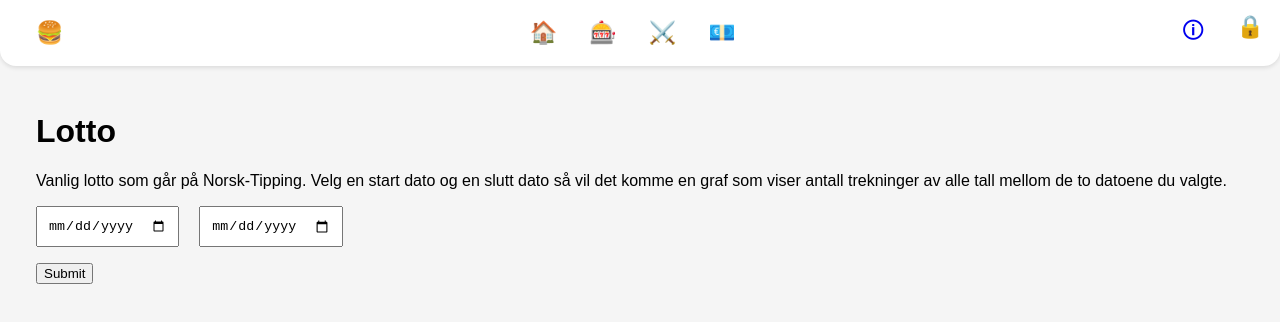
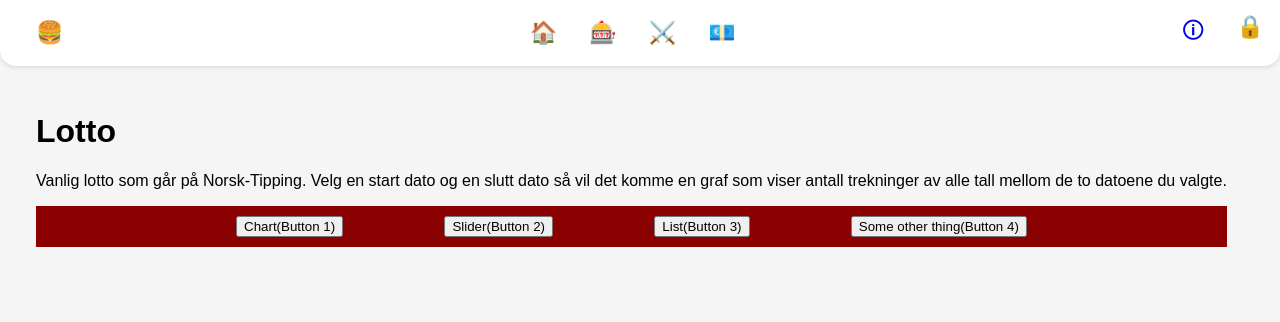
Before and after one commit to X104n/lotto, a React (Create React App) app: page /lotto/index in a window 1280 px wide. Shown: the top 322 px of the page. Built offline with nearby package versions, Linux system fonts and the light colour scheme.

Commit message:
Fixed a little nav bar within the lotto page to navigate it easier

```diff
--- a/src/pages/index.js
+++ b/src/pages/index.js
@@ -2,8 +2,7 @@
 import {Link} from 'react-router-dom';
 
 const Index = () => {
-    return (
-        <html>
+    return (<html>
     <head>
         <title>Game Stats Central</title>
     </head>
@@ -11,8 +10,7 @@
     <h1>Norsk Gjetting</h1>
     <p>Nettside som gir litt diverse statistikk på Norsk Tipping lotteri. Bruk informasjonen på eget ansvar🔥🙏🔥</p>
     </body>
-        </html>
-    );
+    </html>);
 };
 
 export default Index;
--- /dev/null
+++ b/src/pages/lotto/chartButton.js
@@ -0,0 +1,44 @@
+import React from "react";
+import { useState } from "react";
+import {APIData} from "../../getAPIData";
+import {Chart} from "./chart";
+
+const ChartButton = () => {
+
+    const [content, setContent] = useState(false);
+    const [globalData, setGlobalData] = useState(undefined);
+
+    const [startDate, setStartDate] = useState('');
+    const [endDate, setEndDate] = useState('');
+
+    function handleStartChange(event) {
+        setStartDate(event.target.value);
+    }
+
+    function handleEndChange(event) {
+        setEndDate(event.target.value);
+    }
+
+    async function handleSubmit(event) {
+        event.preventDefault();
+        const data = await APIData(startDate, endDate);
+        if(data) {
+            setContent(true)
+            setGlobalData(data)
+        }
+    }
+
+    return (
+        <div>
+            <form onSubmit={handleSubmit} className="date">
+                <input type="date" className="startDate" value={startDate} onChange={handleStartChange} />
+                <input type="date" className="endDate" value={endDate} onChange={handleEndChange} />
+                <p></p>
+                <button type="submit">Submit</button>
+            </form>
+            {content ? <Chart data={globalData} /> : null}
+        </div>
+    )
+}
+
+export default ChartButton;
--- a/src/pages/lotto/index.js
+++ b/src/pages/lotto/index.js
@@ -1,31 +1,15 @@
 import React, {useState} from "react";
-import {Link} from "react-router-dom";
-import {APIData} from "../../getAPIData";
-import {Chart} from "./chart";
+import ChartButton from "./chartButton";
+import SliderButton from "./sliderButton";
+import ListButton from "./listButton";
+import OtherButton from "./otherButton";
 
 const Lotto = () => {
 
-    const [content, setContent] = useState(false);
-    const [globalData, setGlobalData] = useState(undefined);
+    const [currentElement, setCurrentElement] = useState("");
 
-    const [startDate, setStartDate] = useState('');
-    const [endDate, setEndDate] = useState('');
-
-    function handleStartChange(event) {
-        setStartDate(event.target.value);
-    }
-
-    function handleEndChange(event) {
-        setEndDate(event.target.value);
-    }
-
-    async function handleSubmit(event) {
-        event.preventDefault();
-        const data = await APIData(startDate, endDate);
-        if(data) {
-            setContent(true)
-            setGlobalData(data)
-        }
+    function handleButtonClick(event) {
+        setCurrentElement(event.target.value);
     }
 
     return (
@@ -38,14 +22,22 @@
                 vil det komme en graf som viser antall trekninger av alle tall mellom de to datoene
                 du valgte.
             </p>
-            <form onSubmit={handleSubmit} className="date">
-                <input type="date" className="startDate" value={startDate} onChange={handleStartChange} />
-                <input type="date" className="endDate" value={endDate} onChange={handleEndChange} />
-                <p></p>
-                <button type="submit">Submit</button>
-            </form>
-            {content ? <Chart data={globalData} /> : null}
-            <h1></h1>
+
+            <div className="statButtons">
+                <button onClick={handleButtonClick} value={'chart'} >Chart(Button 1)</button>
+                <button onClick={handleButtonClick} value="slider" >Slider(Button 2)</button>
+                <button onClick={handleButtonClick} value="list" >List(Button 3)</button>
+                <button onClick={handleButtonClick} value="other" >Some other thing(Button 4)</button>
+            </div>
+
+            <br></br>
+
+            <div>
+                {currentElement === 'chart' && <ChartButton />}
+                {currentElement === 'slider' && <SliderButton />}
+                {currentElement === 'list' && <ListButton />}
+                {currentElement === 'other' && <OtherButton />}
+            </div>
         </div>
     );
 };
--- /dev/null
+++ b/src/pages/lotto/listButton.js
@@ -0,0 +1,10 @@
+import React from "react";
+
+const ListButton = () => {
+    return(
+        <>
+        </>
+    )
+}
+
+export default ListButton;
--- /dev/null
+++ b/src/pages/lotto/otherButton.js
@@ -0,0 +1,10 @@
+import React from "react";
+
+const OtherButton = () => {
+    return(
+        <>
+        </>
+    )
+}
+
+export default OtherButton;
--- /dev/null
+++ b/src/pages/lotto/sliderButton.js
@@ -0,0 +1,12 @@
+import React from "react";
+
+const SliderButton = () => {
+    return (
+        <div>
+            <label htmlFor="slider">Slider:</label>
+            <input type="range" id="slider" min="0" max="100" value="50"></input>
+        </div>
+    )
+}
+
+export default SliderButton;
--- a/src/styles.css
+++ b/src/styles.css
@@ -65,3 +65,10 @@
     padding: 10px;
     margin: 0px 20px;
 }
+
+.statButtons{
+    display: flex;
+    justify-content: space-between;
+    padding: 10px 200px;
+    background-color: darkred;
+}
```
Lines whose indentation alone changed are shown as unchanged.
